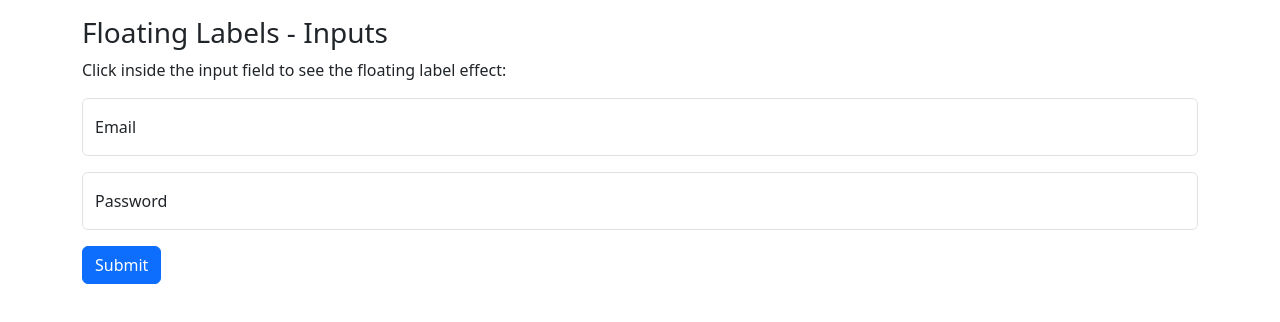
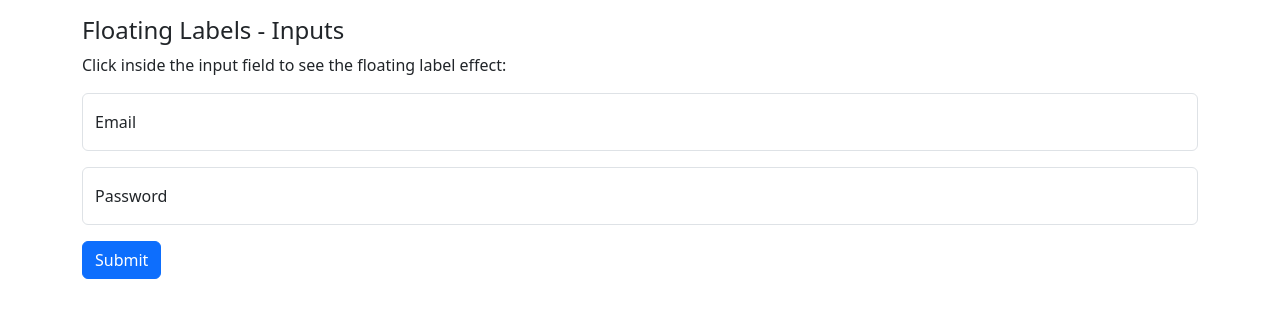
Before and after one commit to Ankush90412/akki-demo, a plain HTML site: page bootstrap.html in a window 1280 px wide. Drawn offline with nearby package versions, Linux system fonts and the light colour scheme.

Commit message:
update file

```diff
--- a/bootstrap.html
+++ b/bootstrap.html
@@ -10,7 +10,7 @@
 <body>
 
 <div class="container mt-3">
-  <h3>Floating Labels - Inputs</h3>
+  <h4>Floating Labels - Inputs</h4>
   <p>Click inside the input field to see the floating label effect:</p>
   <form action="/action_page.php">
     <div class="form-floating mb-3 mt-3">
```
